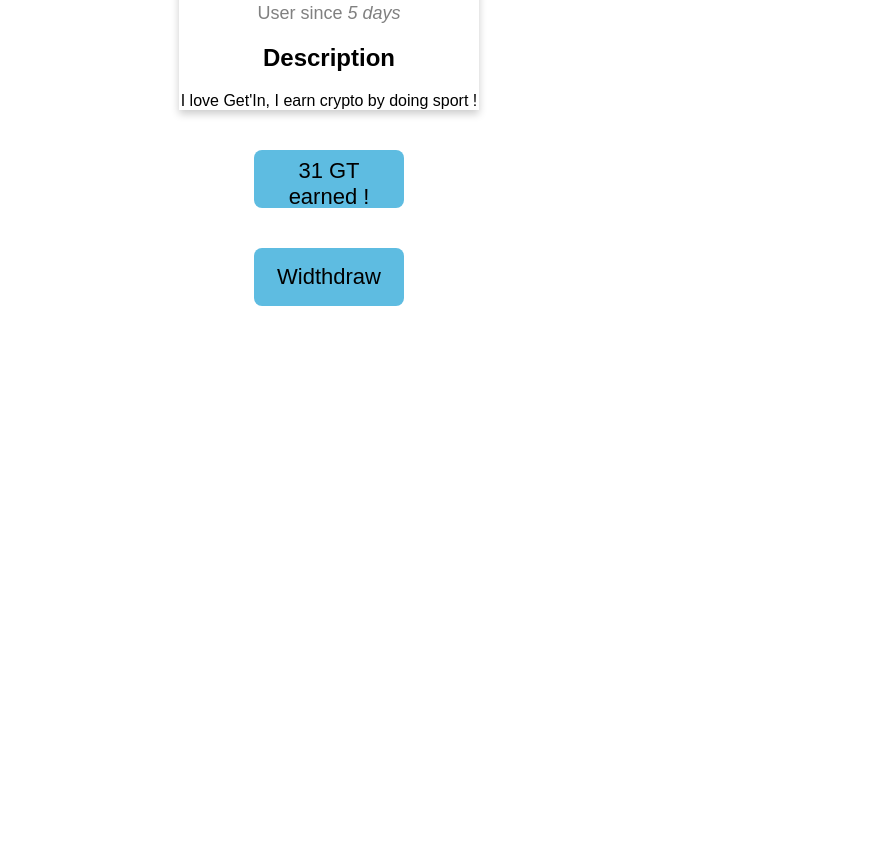
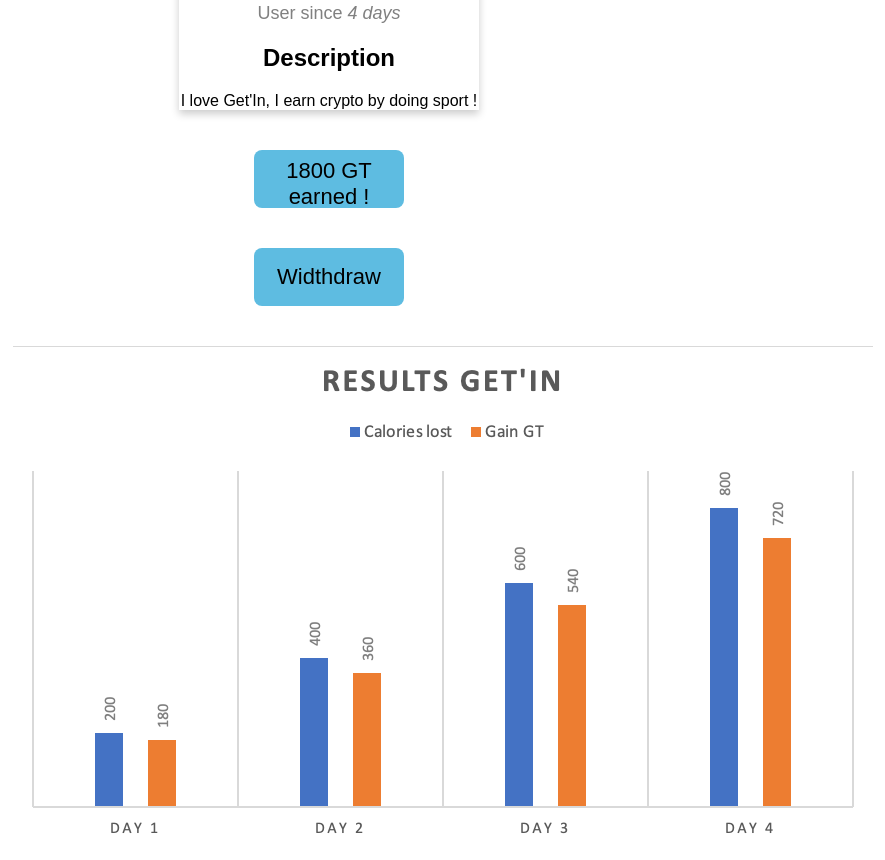
Before and after one commit to j-prudhomme/starton-hackathon-sept2022, a plain HTML site: page front-end/index.html in a window 1280 px wide. Shown: the part 384-1244 px from the top of the page, without its empty margins (311-1196 px from the left). Before the commit the page ends 800 px from the top, so only its background shows below. Drawn offline with Linux system fonts and the light colour scheme.

Commit message:
Add the graph of the user

```diff
--- a/front-end/index.html
+++ b/front-end/index.html
@@ -60,22 +60,34 @@ a {
   box-shadow: 0 5px #666;
   transform: translateY(4px);
 }
-
+.graph {
+  margin-top: 40px;
+  justify-content: center;
+  width: 50%;
+  height: 50%;
+  display: block;
+  margin-left: auto;
+  margin-right: auto;
+  width: 50%;
+}
 </style>
 </head>
 <body>
 <div class="card">
     <img src="./img/userOne.jpg" style="width:100%">
     <h1>Rachid Menzoni</h1>
-    <p class="title">User since <i>5 days</i></p>
+    <p class="title">User since <i>4 days</i></p>
     <h2>Description</h2>
     <p>I love Get'In, I earn crypto by doing sport !</p>
 </div>
 
 <div class="div_buttons">
-    <button class="button"><a>31 GT earned !</a></button>
+    <button class="button"><a>1800 GT earned !</a></button>
     <button class="button"><a href="./widthdraw.html">Widthdraw</a></button>
 </div>
 
+<div class="graph">
+  <img src="./img/graph.png">
+</div>
 </body>
 </html>
```
Also changed, not shown: front-end/img/graph.png (added).
